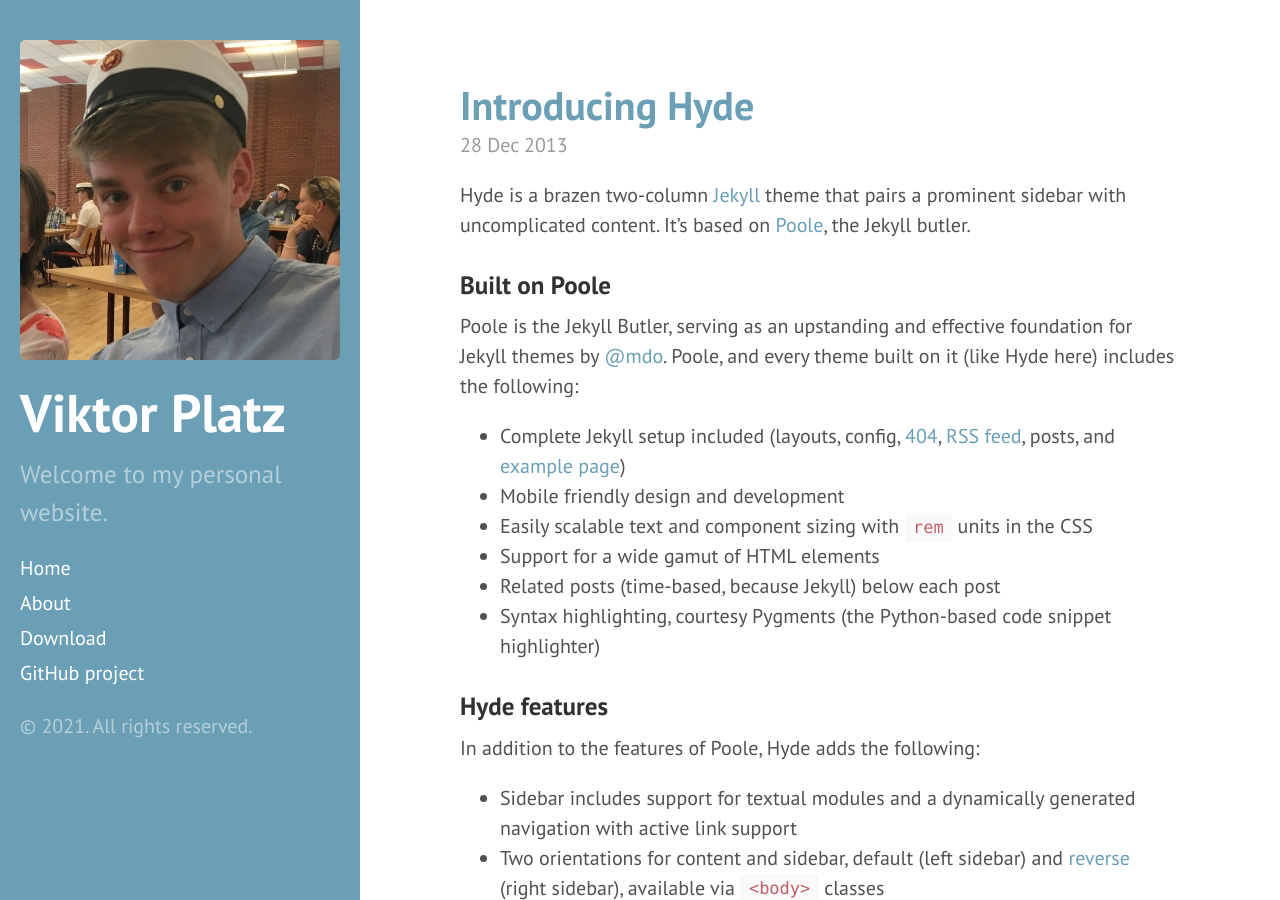
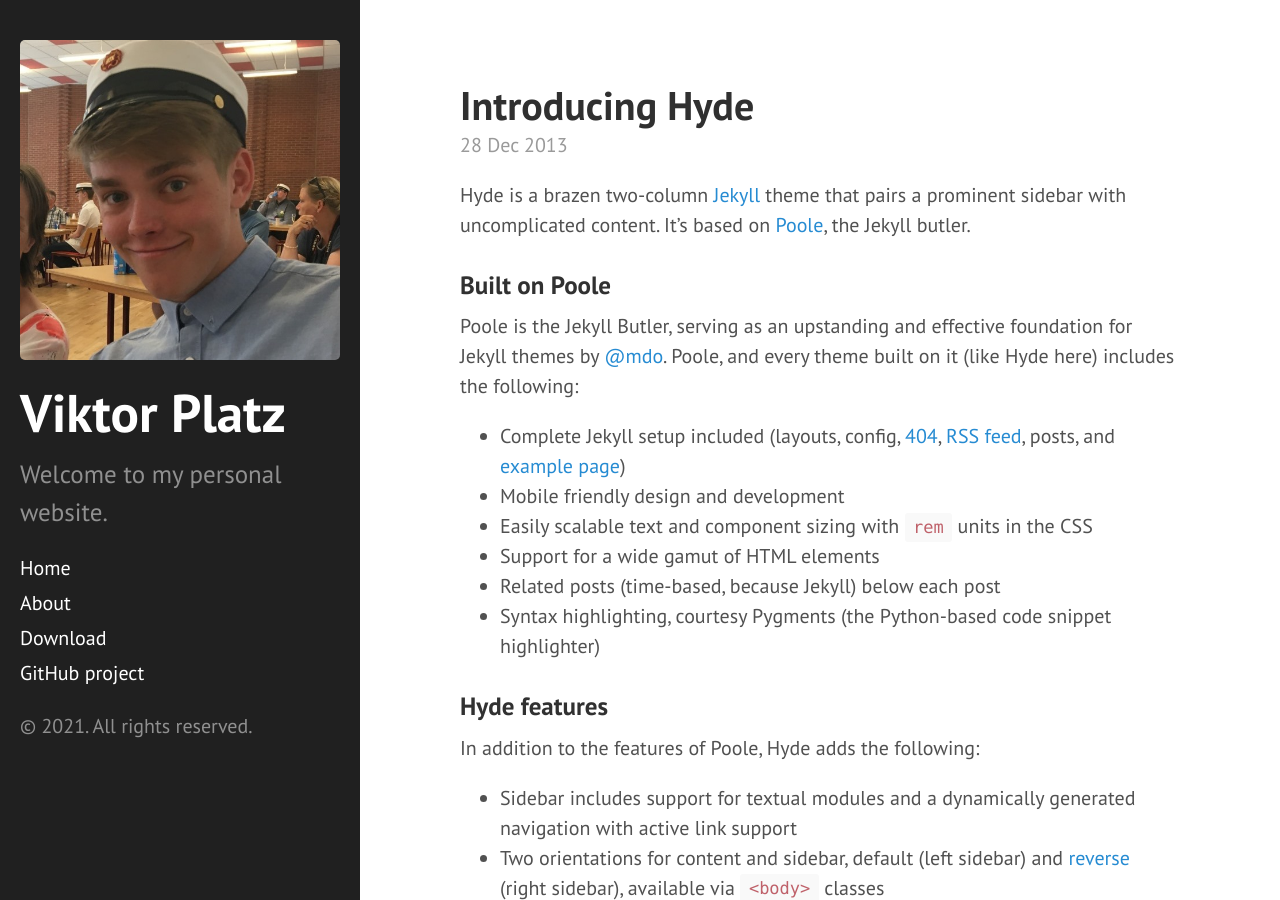
Before and after one commit to ViktorPlatz/redviktor.github.io, a Jekyll site: the page built from index.html, in a window 1280 px wide and 900 px high. Built offline with Jekyll 4.4.1, drawn with Linux system fonts in a browser that asks for light colours; Markdown is read by kramdown in place of the engine named in the settings; the list of posts is cut into pages by our own code.

Commit message:
Update default.html

```diff
--- a/_layouts/default.html
+++ b/_layouts/default.html
@@ -4,7 +4,6 @@
   {% include head.html %}
 
   <body>
-    <body class="theme-base-0d">
 
     {% include sidebar.html %}
 
```
